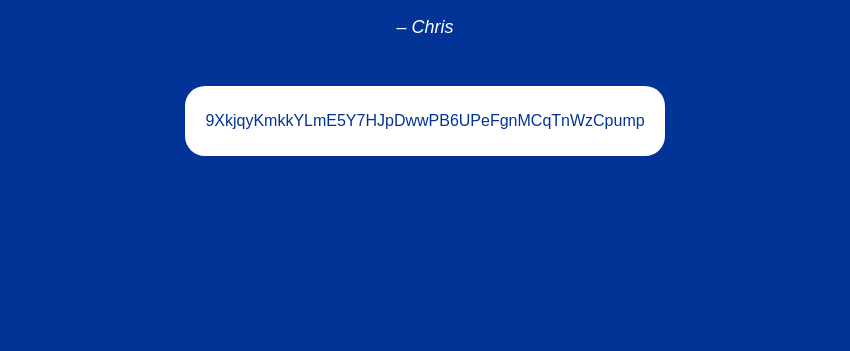
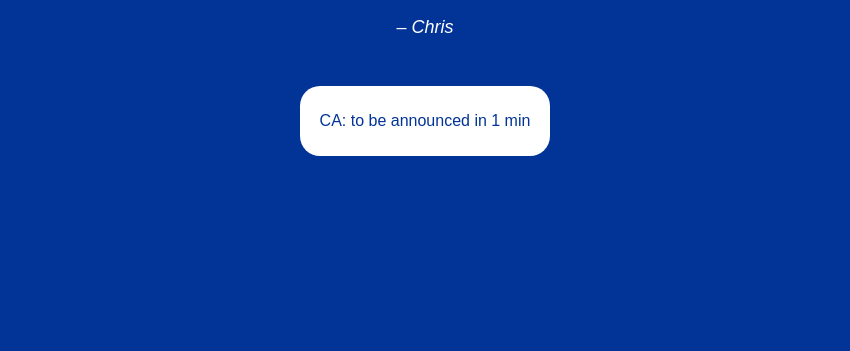
Before and after one commit to ChrissyTheSilly/MySpaceCo, a plain HTML site: page index.html in a window 1280 px wide. Shown: the part 449-800 px from the top of the page, without its empty margins (215-1065 px from the left). Drawn offline with Linux system fonts and the light colour scheme.

Commit message:
Update index.html

```diff
--- a/index.html
+++ b/index.html
@@ -28,7 +28,7 @@
     </p>
     <p class="signature">– Chris</p>
     <div class="button">
-      <p>9XkjqyKmkkYLmE5Y7HJpDwwPB6UPeFgnMCqTnWzCpump</p>
+      <p>CA: to be announced in 1 min</p>
     </div>
   </div>
 </body>
```
